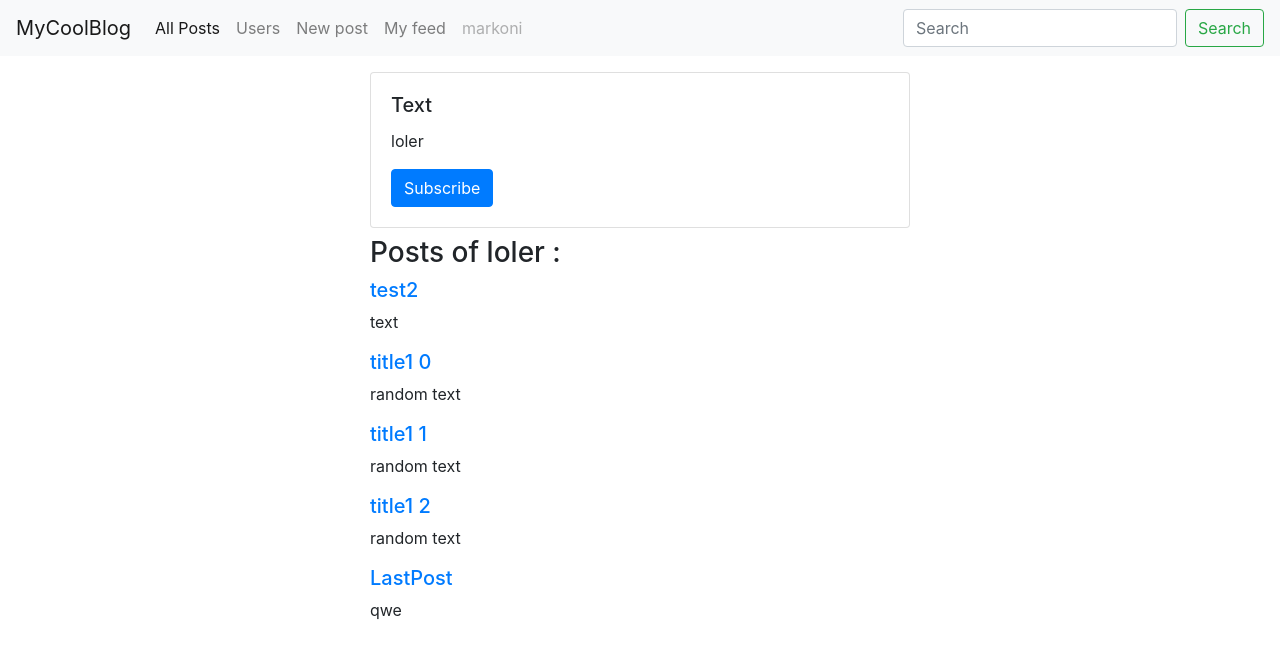
After one commit to Markoni23/BlogDjango, a Django app: page /profiles/1 in a window 1280 px wide. The commit adds this page. Shown: the top 659 px of the page. Run offline with Django 3.2, Linux system fonts and the light colour scheme; a user stored in the database is signed in; data comes from the database, SQL or seed files in the repository; both versions use the stored data as it was after the commit; some libraries are stand-ins or nearby versions.

Commit message:
following and fixes accounts

```diff
--- a/Blog/Blog/settings.py
+++ b/Blog/Blog/settings.py
@@ -122,3 +122,5 @@ USE_TZ = True
 STATIC_URL = '/static/'
 
 LOGIN_URL = 'user/login/'
+
+AUTH_PROFILE_MODULE = 'accounts.Account'
--- a/Blog/accounts/models.py
+++ b/Blog/accounts/models.py
@@ -1,11 +1,11 @@
 from django.db import models
+from django.conf import settings
 from django.contrib.auth.models import User
 
 class Account(models.Model):
     user = models.OneToOneField(User,
-                             unique=True,
                              on_delete=models.CASCADE,
-                             related_name = 'name')
+                             related_name = 'account')
     folowers = models.ManyToManyField("self",
                                       related_name='readers',
                                       symmetrical=False,
--- a/Blog/accounts/urls.py
+++ b/Blog/accounts/urls.py
@@ -4,4 +4,7 @@ from .views import *
 
 urlpatterns = [
     path('', AccountListView.as_view(), name='profiles'),
+    path('<int:pk>', AccountDetailView.as_view(), name='profile'),
+    path('follow/<int:pk>', follow, name='follow'),
+    path('post_by_user/<int:pk>', PostByUser.as_view(), name='post_by_user'),
 ]
--- a/Blog/accounts/views.py
+++ b/Blog/accounts/views.py
@@ -1,9 +1,31 @@
-from django.shortcuts import render
+from django.shortcuts import render, redirect
 from .models import Account
+from posts.models import Post
 from django.views.generic import ListView, DetailView
 from django.contrib.auth.mixins import LoginRequiredMixin
 
-class AccountListView(ListView):
+
+def follow(request, pk):
+    reader = request.user.account
+    reader.folowers.add(Account.objects.get(pk=pk))
+    return redirect('post_by_user', pk=reader.pk)
+
+
+class AccountListView(LoginRequiredMixin, ListView):
     queryset = Account.objects.all()
     context_object_name = 'accounts'
     template_name = 'accounts/accounts.html'
+
+class AccountDetailView(LoginRequiredMixin, DetailView):
+    model = Account
+
+class PostByUser(LoginRequiredMixin, ListView):
+    template_name = 'posts/posts.html'
+    context_object_name = 'posts'
+
+    def get_queryset(self):
+        try:
+            user = Account.objects.get(pk=self.kwargs['pk'])
+            return Post.objects.filter(author__in=user.folowers.all()).order_by('-created')
+        except:
+            return Post.objects.none()
--- a/Blog/posts/views.py
+++ b/Blog/posts/views.py
@@ -9,6 +9,7 @@ class PostsListView(LoginRequiredMixin, ListView):
     queryset = Post.objects.all()
     context_object_name = 'posts'
     template_name = 'posts/posts.html'
+    ordering = ['-created']
 
 class PostDetailView(LoginRequiredMixin,DetailView):
     model = Post
--- /dev/null
+++ b/Blog/templates/accounts/account_detail.html
@@ -0,0 +1,23 @@
+{% extends "../main.html" %}
+{% block content %}
+    <div class="card mb-2">
+        <div class="card-body">
+            <h5 class="card-title">Text</h5>
+            <p class="card-text">{{account}}</p>
+        <a href="{% url 'follow' account.pk %}" class="btn btn-primary">Subscribe</a>
+  </div>
+</div>
+
+
+<h3>Posts of {{account}} : </h3>
+{% for post in account.post_set.all %}
+    <h5><a href="{%url 'post-detail' post.pk%}">
+    {{post.title}}
+    </a></h5>
+    <p class="text"> {{post.text}}</p>
+{% endfor %}
+
+
+
+
+{% endblock content %}
--- a/Blog/templates/accounts/accounts.html
+++ b/Blog/templates/accounts/accounts.html
@@ -5,7 +5,7 @@
         <div class="card-body">
             <h5 class="card-title">Text</h5>
             <p class="card-text">{{account}}</p>
-        <a href="/post/{{post.pk}}" class="btn btn-primary">Go somewhere</a>
+        <a href="{%url 'profile' account.pk%}" class="btn btn-primary">See more</a>
   </div>
 </div>
 {% endfor %}
--- a/Blog/templates/main.html
+++ b/Blog/templates/main.html
@@ -27,19 +27,8 @@
       <li class="nav-item">
         <a class="nav-link" href="{% url 'post_create'%}">New post</a>
       </li>
-      <li class="nav-item dropdown">
-        <a class="nav-link dropdown-toggle" href="#" id="navbarDropdown" role="button" data-toggle="dropdown" aria-haspopup="true" aria-expanded="false">
-          Dropdown
-        </a>
-        <div class="dropdown-menu" aria-labelledby="navbarDropdown">
-          <a class="dropdown-item" href="#">Action</a>
-          <a class="dropdown-item" href="#">Another action</a>
-          <div class="dropdown-divider"></div>
-          <a class="dropdown-item" href="#">Something else here</a>
-        </div>
-      </li>
       <li class="nav-item">
-        <a class="nav-link disabled" href="#" tabindex="-1" aria-disabled="true">Disabled</a>
+        <a class="nav-link" href="{%url 'post_by_user' user.account.pk%}" tabindex="-1" aria-disabled="true">My feed</a>
       </li>
 
       {% if user.is_authenticated %}
@@ -62,7 +51,7 @@
 
   <div class="container">
       <div class="row">
-          <div class="col-4 offset-4">
+          <div class="col-6 offset-3">
             {% block content %}
 
             {% endblock content %}
--- a/Blog/templates/posts/posts.html
+++ b/Blog/templates/posts/posts.html
@@ -1,12 +1,12 @@
 {% extends "../main.html" %}
 {% block content %}
-{% for post in posts %}
+{% for post in posts%}
     <div class="card mb-2" style="width: 18rem;">
         <div class="card-body">
             <h5 class="card-title">{{post.title}} + {{post.pk}}</h5>
             <p class="card-text">{{post.text}}</p>
         <a href="/post/{{post.pk}}" class="btn btn-primary">Go somewhere</a>
-        <footer class="blockquote-footer"><cite title="Source Title">{{post.created}}</cite></footer>
+        <footer class="blockquote-footer"><cite title="Source Title">Created {{post.created}} by <a href="{% url 'profile' post.author.pk%}"> {{post.author}}</a></cite></footer>
 
   </div>
 </div>
```
Also changed, not shown: Blog/accounts/migrations/0003_auto_20191218_1934.py (added), Blog/accounts/migrations/0004_auto_20191218_1941.py (added), Blog/accounts/migrations/0005_auto_20191218_1950.py (added), Blog/db.sqlite3.
